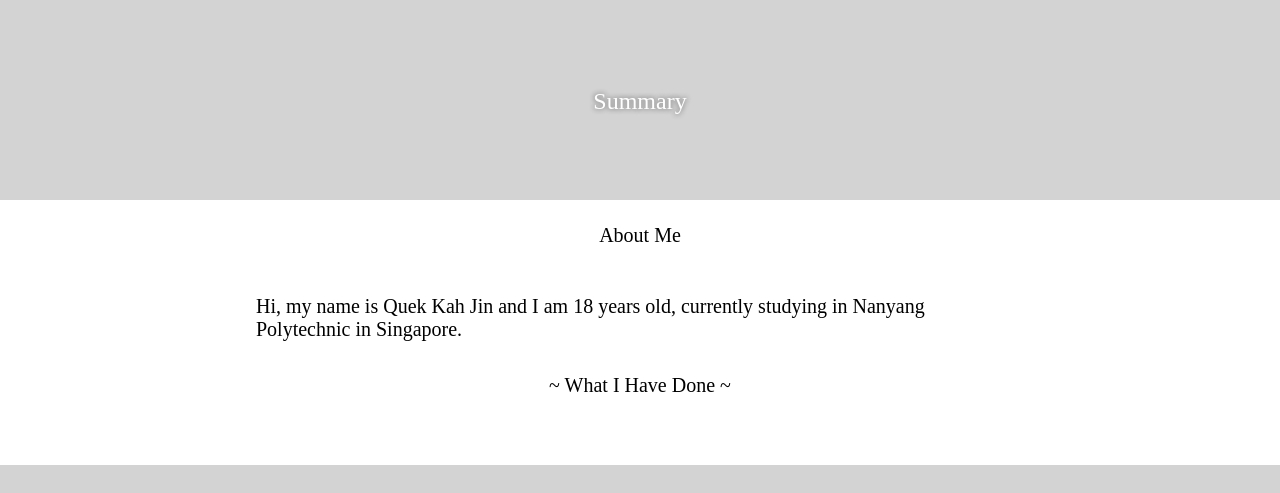
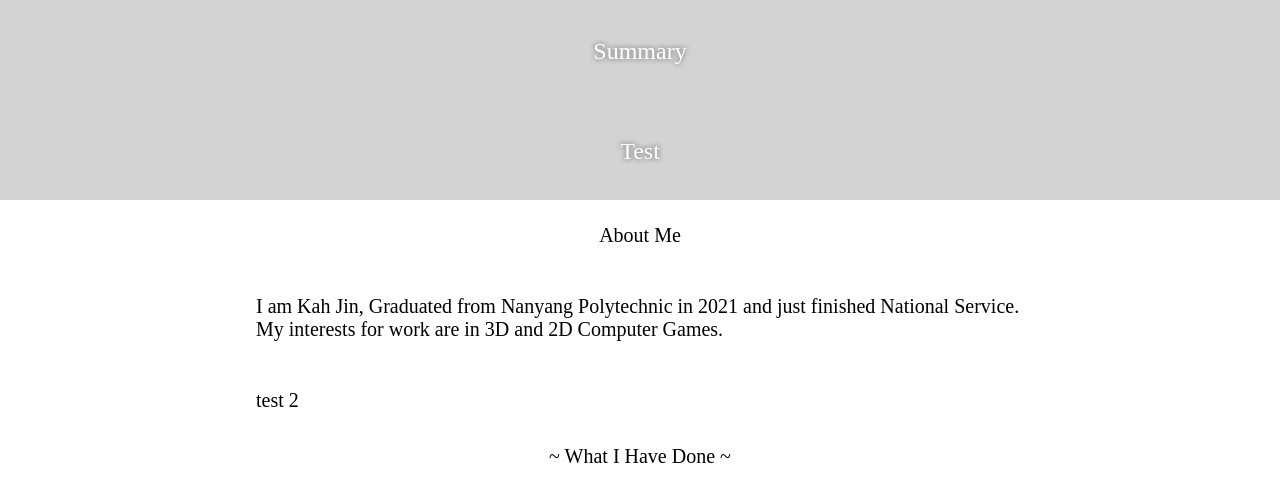
Before and after one commit to ihsfeo/ihsfeo.github.io-portfolio, a plain HTML site: page index.html in a window 1280 px wide. Shown: the top 493 px of the page. Drawn offline with Linux system fonts and the light colour scheme.

Commit message:
1.1
Title Update
Starting Self-Summary

```diff
--- a/index.html
+++ b/index.html
@@ -5,12 +5,13 @@
     <meta http-equiv="X-UA-Compatible" content="IE=edge">
     <meta name="viewport" content="width=device-width, initial-scale=1.0">
     <link rel="stylesheet" href="CSS/1st.css">
-    <title>Quek Kah Jin | Summary</title>
+    <title>Quek Kah Jin | Digital Portfolio</title>
 </head>
 <body>
     <!--Header-->
     <header>
         <p>Summary</p>
+        <p>Test</p>
         <!-- <div>
             <p>Menu</p>
         </div> -->
@@ -20,7 +21,11 @@
     <div class="Me">
         <p>About Me</p>
 
-        <p>Hi, my name is Quek Kah Jin and I am 18 years old, currently studying in Nanyang Polytechnic in Singapore.</p>
+        <p>I am Kah Jin, Graduated from Nanyang Polytechnic in 2021 and just finished National Service. My interests for work are in 3D and 2D Computer Games. </p>
+
+        <p>test 2</p>
+
+        <!-- <p>Hi, my name is Quek Kah Jin and I am 18 years old, currently studying in Nanyang Polytechnic in Singapore.</p> -->
     </div>
 
     <!--Buttons-->
```
Also changed, not shown: Accomplishments.html (+1 -1 lines), Goals.html (+1 -1 lines).
